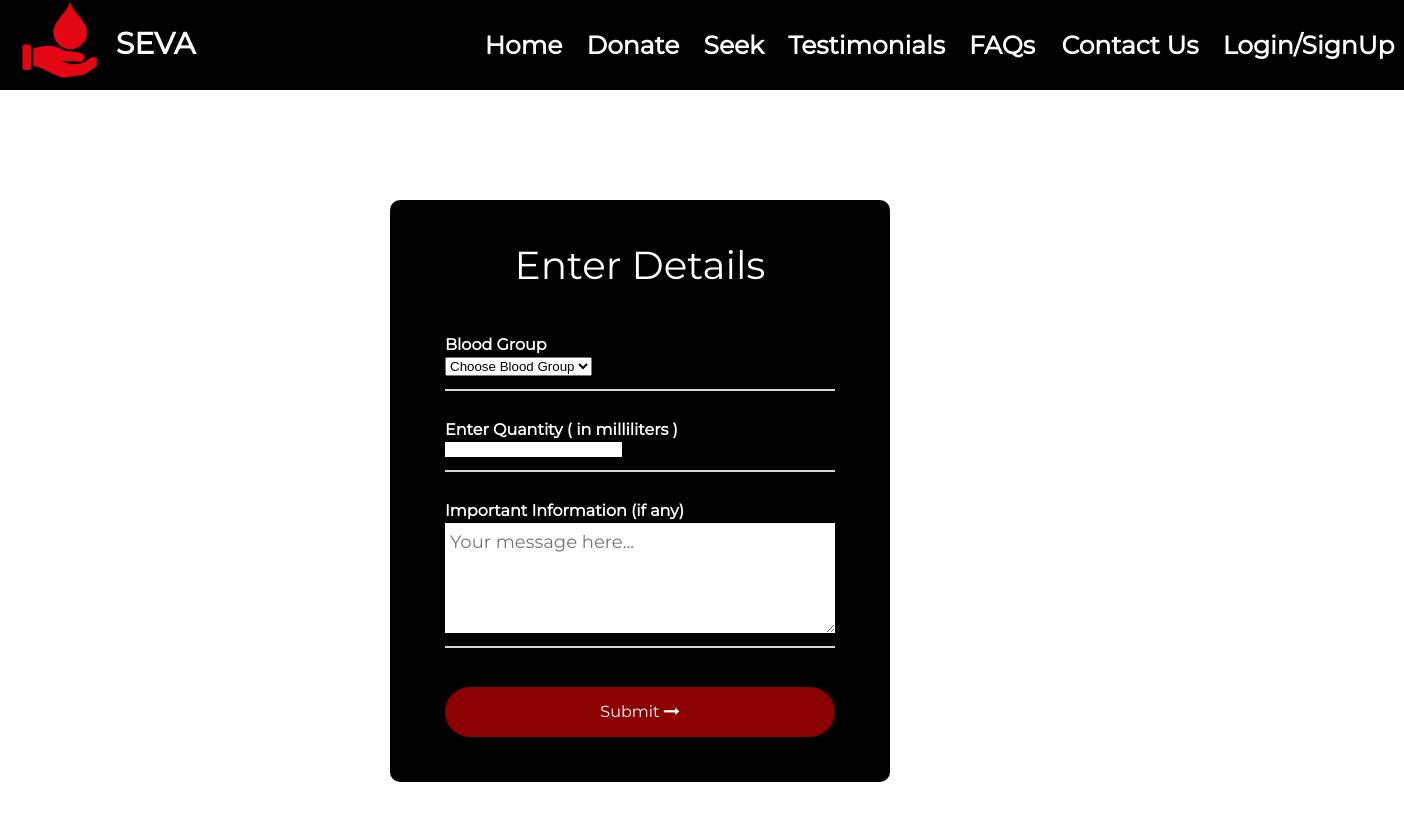
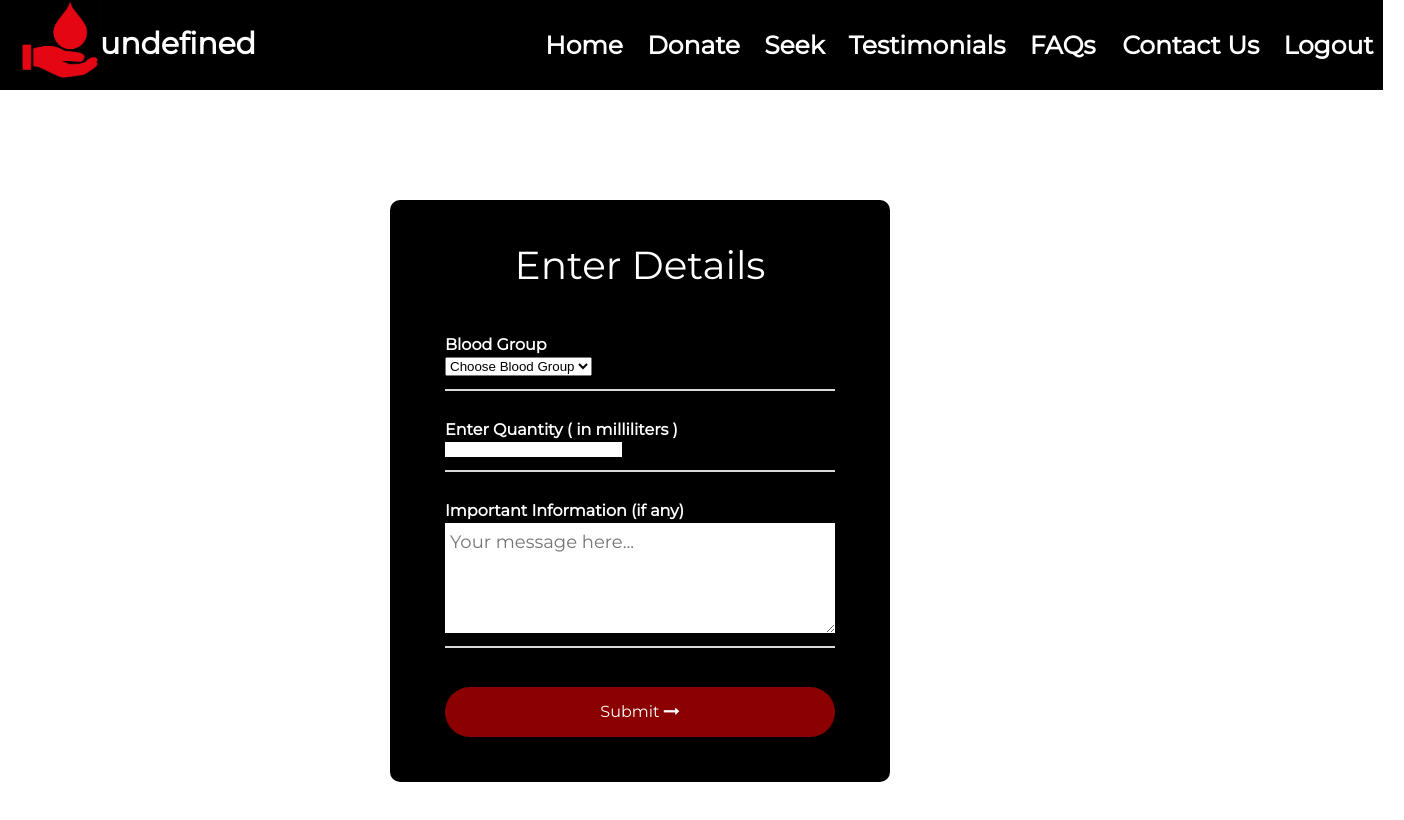
Before and after one commit to ShashankBongale/Blood-Bank-Website, a plain HTML site: page Project/seek.html in a window 1280 px wide. Shown: the whole page, 1404 px wide, since content can reach past the window. Drawn offline with Linux system fonts and the light colour scheme.

Commit message:
added login to seek and donate

```diff
--- a/Project/seek.html
+++ b/Project/seek.html
@@ -22,7 +22,7 @@
         <div >
                 <div class="topnav">
                 <img src="../Images/LOGO1.jpg" class="logo" />
-		<b class="log">&nbsp;&nbsp;SEVA</b>
+		<b class="log" id="user_info">&nbsp;&nbsp;SEVA</b>
                 <ul class="nav">
                     <li><a href="home.html">Home</a></li>
                     <li><a href="donate.html">Donate</a></li>
@@ -30,7 +30,7 @@
                     <li><a href="testimonials.html">Testimonials</a></li>
                     <li><a href="faq.html"> FAQs </a></li>
                     <li><a href="contact.html">Contact Us</a></li>
-                    <li><a href="login.html">Login/SignUp</a></li>
+                    <li><a href="login.html" id="login">Login/SignUp</a></li>
                 </ul>
                 </div>
         </div>
@@ -87,12 +87,38 @@
 		</div>
 	</div>
     <script>
+    window.onload = function()
+    {
+        var cookie = document.cookie;
+        var splitStr = cookie.split("=");
+        if(splitStr[1] == "nothing")
+        {
+            alert("Please Login");
+            window.location.replace("login.html");
+        }
+        else
+        {
+            var user_dom = document.getElementById("user_info");
+            user_dom.innerHTML = splitStr[1];
+            var login_dom = document.getElementById("login");
+            login_dom.innerHTML = "Logout";
+            login_dom.setAttribute("href","home.html");
+            login_dom.setAttribute("onclick","handle_logout()");
+        }
+    }
+    function handle_logout()
+    {
+        document.cookie = "user_id" + "=" + "nothing" + ";";
+        alert("Successfully LoggegOut");
+        window.location.replace("home.html");
+
+    }
     function handle_submit()
     {
         var bg = document.getElementById("bg").value;
         var quantity = document.getElementById("quantity").value;
         var info = document.getElementById("info").value;
-        var user_id = "BLOOD6"; //should be from cookies
+        var user_id = document.getElementById("user_info").innerHTML; //should be from cookies
         var d = {}
         d["blood_group"] = bg;
         d["info"] = info;
```
Also changed, not shown: Project/donate.html (+1 -1 lines).
